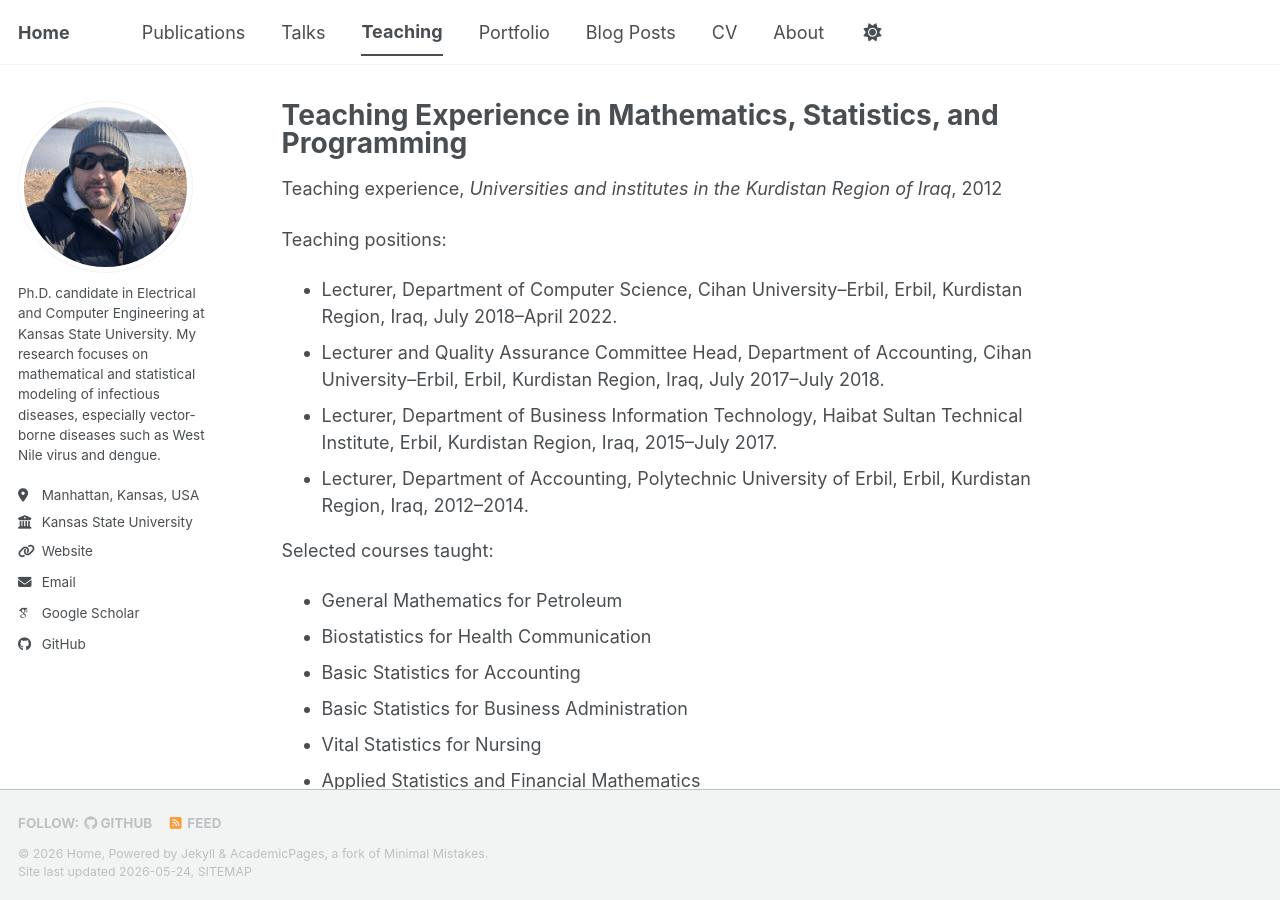
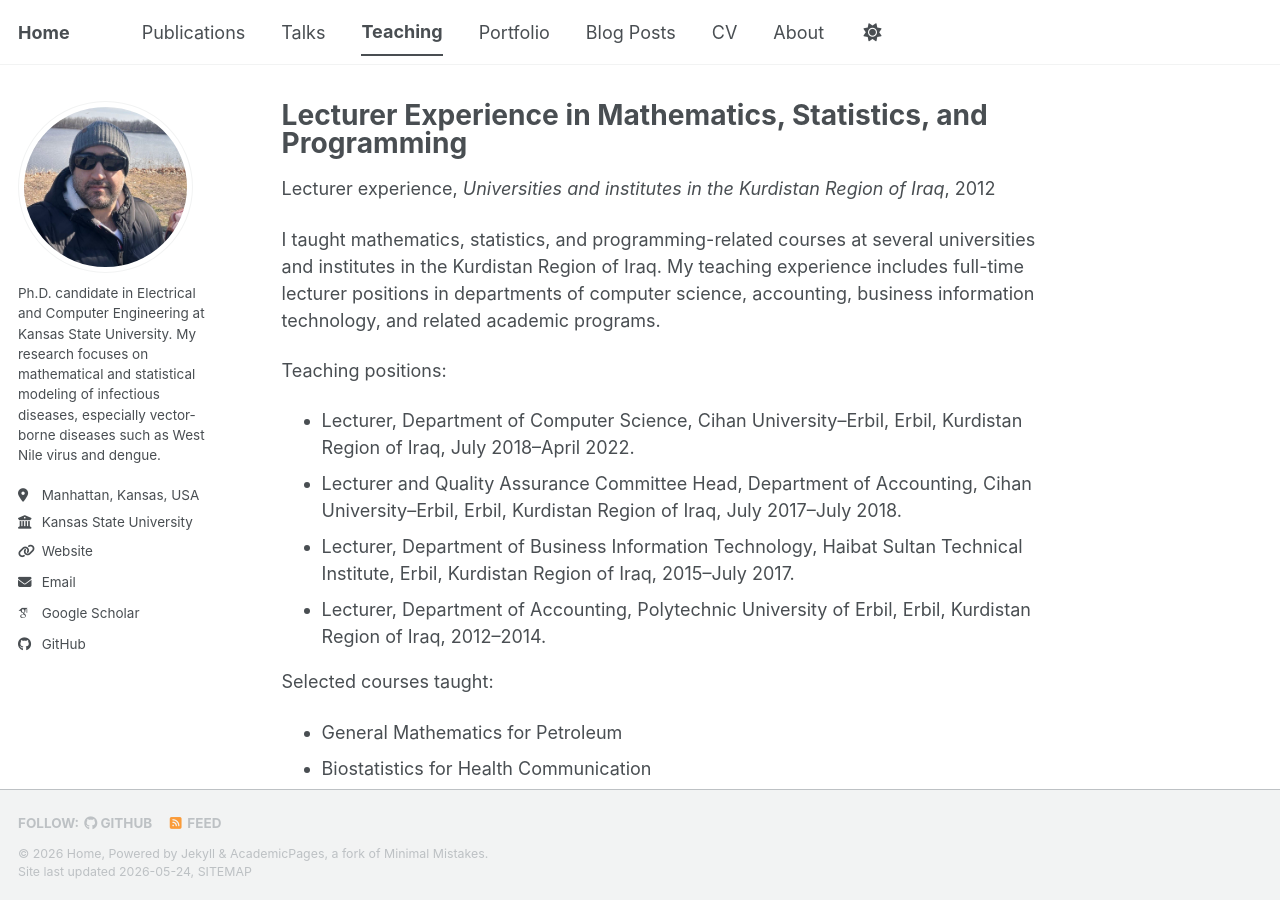
Before and after one commit to Saman-Hoss/Saman-Hoss.github.io, a Jekyll site: the page built from _teaching/2012-2022-teaching-experience.md, in a window 1280 px wide and 900 px high. Built offline with Jekyll 4.4.1, drawn with Linux system fonts in a browser that asks for light colours; some web fonts are replaced; a script bundle is joined from its source files by our own code; library files that are not in the unit come from our copies.

Commit message:
Update 2012-2022-teaching-experience.md

```diff
--- a/_teaching/2012-2022-teaching-experience.md
+++ b/_teaching/2012-2022-teaching-experience.md
@@ -1,20 +1,21 @@
 ---
-title: "Teaching Experience in Mathematics, Statistics, and Programming"
+title: "Lecturer Experience in Mathematics, Statistics, and Programming"
 collection: teaching
-type: "Teaching experience"
-permalink: /teaching/2012-2022-teaching-experience
+type: "Lecturer experience"
+permalink: /teaching/2012-2022-lecturer-experience
 venue: "Universities and institutes in the Kurdistan Region of Iraq"
 date: 2012-01-01
 location: "Erbil, Kurdistan Region, Iraq"
 ---
 
+I taught mathematics, statistics, and programming-related courses at several universities and institutes in the Kurdistan Region of Iraq. My teaching experience includes full-time lecturer positions in departments of computer science, accounting, business information technology, and related academic programs.
 
 Teaching positions:
 
-- Lecturer, Department of Computer Science, Cihan University–Erbil, Erbil, Kurdistan Region, Iraq, July 2018–April 2022.
-- Lecturer and Quality Assurance Committee Head, Department of Accounting, Cihan University–Erbil, Erbil, Kurdistan Region, Iraq, July 2017–July 2018.
-- Lecturer, Department of Business Information Technology, Haibat Sultan Technical Institute, Erbil, Kurdistan Region, Iraq, 2015–July 2017.
-- Lecturer, Department of Accounting, Polytechnic University of Erbil, Erbil, Kurdistan Region, Iraq, 2012–2014.
+- Lecturer, Department of Computer Science, Cihan University–Erbil, Erbil, Kurdistan Region of Iraq, July 2018–April 2022.
+- Lecturer and Quality Assurance Committee Head, Department of Accounting, Cihan University–Erbil, Erbil, Kurdistan Region of Iraq, July 2017–July 2018.
+- Lecturer, Department of Business Information Technology, Haibat Sultan Technical Institute, Erbil, Kurdistan Region of Iraq, 2015–July 2017.
+- Lecturer, Department of Accounting, Polytechnic University of Erbil, Erbil, Kurdistan Region of Iraq, 2012–2014.
 
 Selected courses taught:
 
```
